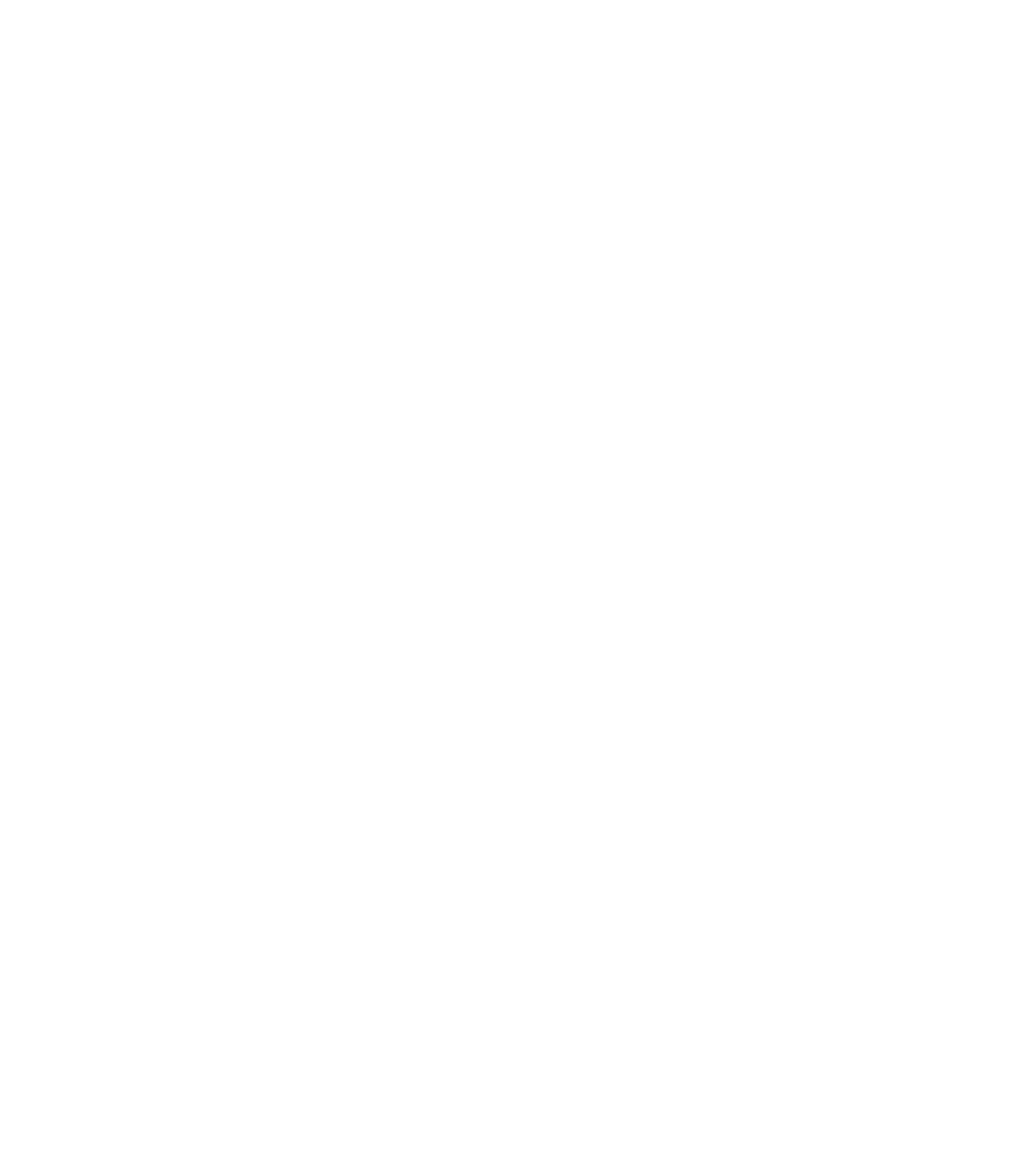
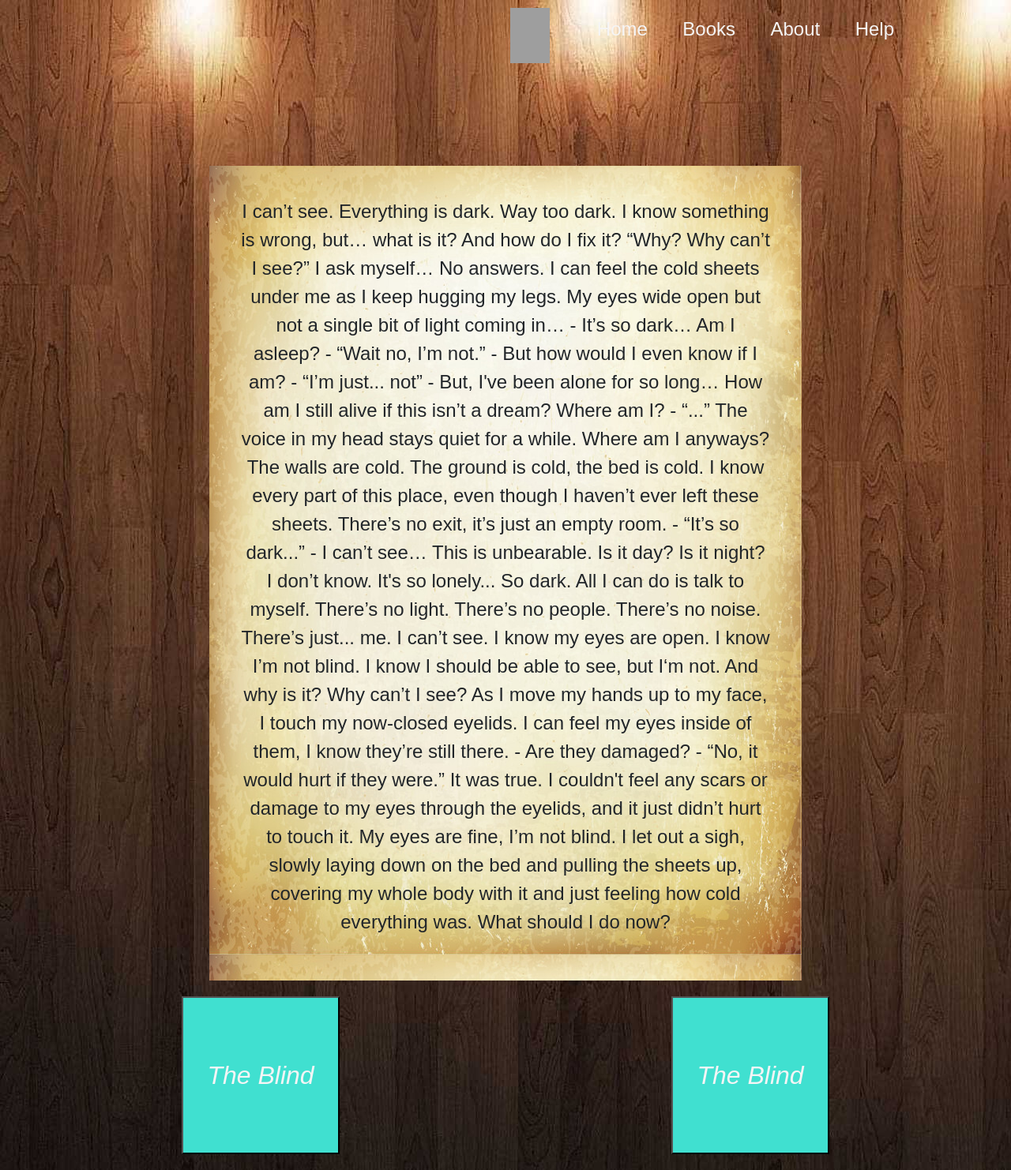
Before and after one commit to Yuhuri/Fireplace, a plain HTML site: page firstbook.html in a window 1280 px wide. Shown: the whole page at 79% size. Before the commit the page ends 800 px from the top, so only its background shows below. Drawn offline with nearby package versions, Linux system fonts and the light colour scheme; grey boxes are pictures that could not be loaded; a web font is replaced by a local one.

Commit message:
Another one

```diff
--- a/firstbook.html
+++ b/firstbook.html
@@ -0,0 +1,67 @@
+<!DOCTYPE html>
+<html lang="en">
+
+<head>
+	<title>The Fireplace</title>
+	<meta charset="utf-8">
+	<meta http-equiv="X-UA-Compatible" content="IE=edge">
+	<meta name="viewport" content="width=device-width, initial-scale=1">
+
+	<!-- import the webpage's stylesheet -->
+	<link rel="stylesheet" href="https://cdn.jsdelivr.net/npm/bootstrap@4.5.3/dist/css/bootstrap.min.css" integrity="sha384-TX8t27EcRE3e/ihU7zmQxVncDAy5uIKz4rEkgIXeMed4M0jlfIDPvg6uqKI2xXr2"
+	 crossorigin="anonymous">
+
+	<link href="style.css" rel="stylesheet" type="text/css" />
+    <link rel="shortcut icon" href="images/icon.ico" type="imagex/png">
+	<!-- import the webpage's javascript file -->
+	<script src="/js.js" defer>
+
+	</script>
+</head>
+<body class="backgroundlightwood">
+
+    <header class="none">
+        <nav>
+        <a class="navbar-brand logo" href="#">
+            <img src="images/fire.png" width="50" height="70" alt="">
+        </a>
+
+
+            <ul class="nav__links">
+              <li><a href="index.html">Home</a></li>
+             <li><a href="library.html">Books</a></li>
+             <li><a href="about.html">About</a></li>
+             <li><a href="help.html">Help</a></li>
+        </nav>
+    </header>
+    <br><br><br><br><br>
+    <div class="page">
+        <p class="text">
+            I can’t see.
+
+            Everything is dark. Way too dark. I know something is wrong, but… what is it? And how do I fix it? “Why? Why can’t I see?” I ask myself… No answers.
+                I can feel the cold sheets under me as I keep hugging my legs. My eyes wide open but not a single bit of light coming in…
+            - It’s so dark… Am I asleep?
+            - “Wait no, I’m not.”
+            - But how would I even know if I am?
+            - “I’m just... not”
+            - But, I've been alone for so long… How am I still alive if this isn’t a dream? Where am I?
+            - “...”
+                The voice in my head stays quiet for a while. Where am I anyways? The walls are cold. The ground is cold, the bed is cold. I know every part of this place, even though I haven’t ever left these sheets. There’s no exit, it’s just an empty room.
+            - “It’s so dark...”
+            - I can’t see…
+                This is unbearable. Is it day? Is it night? I don’t know. It's so lonely... So dark. All I can do is talk to myself. There’s no light. There’s no people. There’s no noise. There’s just... me.
+
+                I can’t see. I know my eyes are open. I know I’m not blind. I know I should be able to see, but I‘m not. And why is it? Why can’t I see?
+                As I move my hands up to my face, I touch my now-closed eyelids. I can feel my eyes inside of them, I know they’re still there.
+            - Are they damaged?
+            - “No, it would hurt if they were.”
+            It was true. I couldn't feel any scars or damage to my eyes through the eyelids, and it just didn’t hurt to touch it. My eyes are fine, I’m not blind.
+                I let out a sigh, slowly laying down on the bed and pulling the sheets up, covering my whole body with it and just feeling how cold everything was. What should I do now?
+        </p>
+    </div>
+    <div class="escolha">
+        <a href="firstbook.html" ><button class="escolhabotao1">The Blind</button></a>
+        <a href="firstbook.html" ><button class="escolhabotao1">The Blind</button></a>
+    </div>
+</body>
--- a/style.css
+++ b/style.css
@@ -23,6 +23,10 @@
 
 body {
   font-family: "Benne", sans-serif;
+}
+
+.hammersmith{
+  font-family: "Hammersmith", sans-serif;
 }
 
 .backgroundwood{
@@ -76,15 +80,38 @@ li, a, button {
 .page{
   width: 750px;
   height: auto;
-  padding: 20px;
-  margin: 20px;
+  padding: 40px;
   background-image: url("images/Page.jpg");
   text-align: center;
   margin-left: auto;
   margin-right: auto;
 }
 
+.escolha{
+  display: flex;
+  justify-content: space-around;
+  margin: 20px;
+  height: 200px;
+}
 
+.escolha button{
+  width: 200px;
+  font-size: xx-large;
+  font-style: oblique;
+}
+
+
+
+
+
+.escolhabotao1{
+  height: 100%;
+  background-color: turquoise;
+}
+
+.escolhabotao2{
+  background-color:darkred;
+}
 
 header {
   display: flex;
@@ -200,3 +227,7 @@ body > main > div >button {
   flex-direction: column;
   justify-content: center;
 }
+
+.text{
+  font-size: x-large;
+}
```
Also changed, not shown: choices.html (+5 -2 lines).
